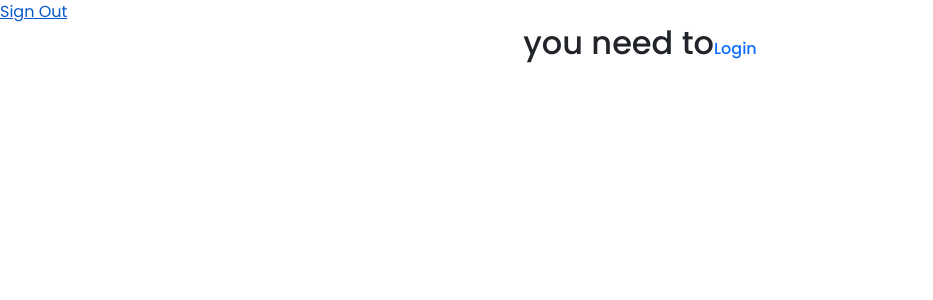
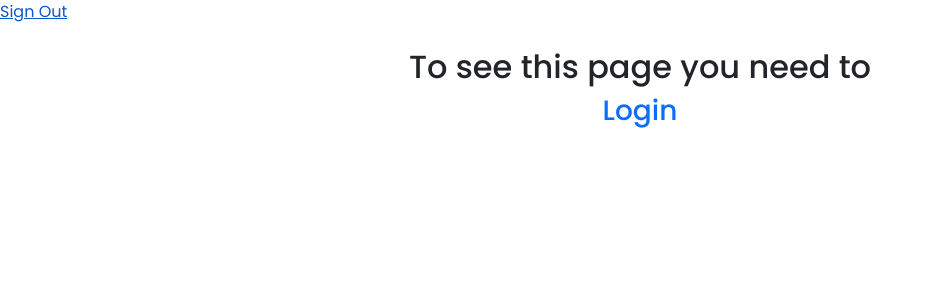
Before and after one commit to BenjaminSemah/capstone-front-end, a React (Create React App) app: page / in a window 1280 px wide. Shown: the top 300 px of the page, without its empty margins (0-933 px from the left). Built offline with nearby package versions, Linux system fonts and the light colour scheme; no server answers.

Commit message:
Feature: Style homepage without login

```diff
--- a/src/pages/home/home.js
+++ b/src/pages/home/home.js
@@ -8,13 +8,17 @@ const Home = () => {
   return (
     <>
       {!authuser ? (
-        <h2 className="d-flex justify-content-center">
-          {' '}
-          you need to
-          <Link to="/login" style={{ textDecoration: 'none' }}>
-            <span className="fs-6">Login</span>
-          </Link>
-        </h2>
+        <div className="grid text-center my-4">
+          <h2>
+            {' '}
+            To see this page you need to
+          </h2>
+          <h3>
+            <Link to="/login" className="mt-4" style={{ textDecoration: 'none' }}>
+              <span>Login</span>
+            </Link>
+          </h3>
+        </div>
       ) : (
         <Pagination />
       )}
```
